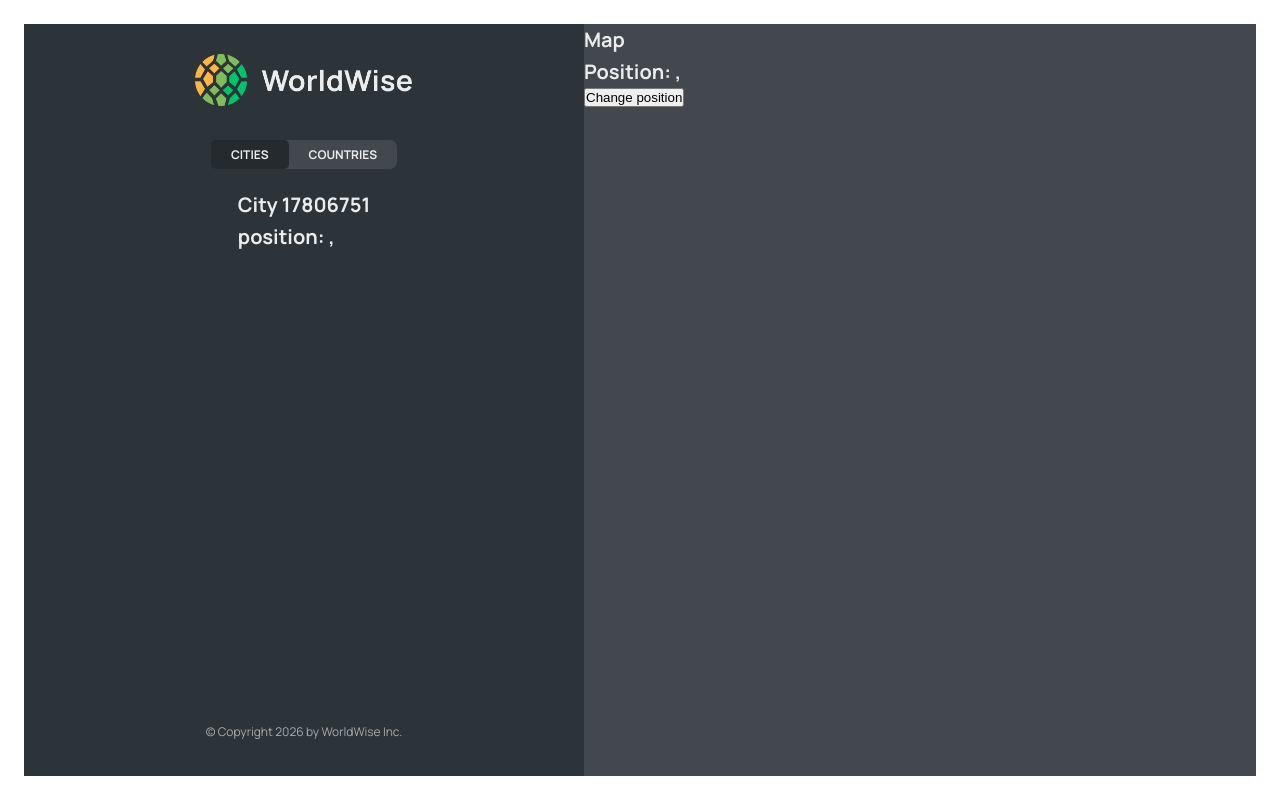
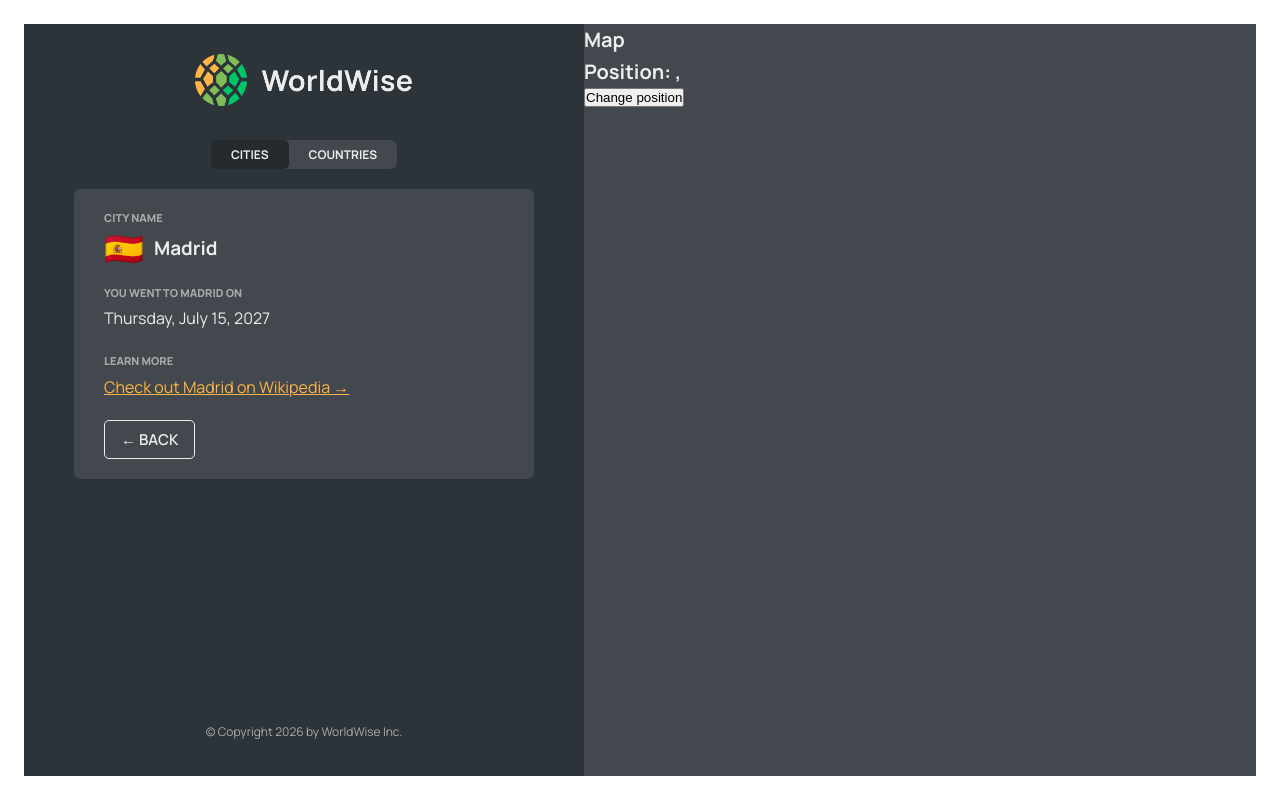
Before and after one commit to Emirkcgl/Wordwise, a React (Vite) app: page /app/cities/17806751 in a window 1280 px wide. Built offline with nearby package versions, Linux system fonts and the light colour scheme; data requests are answered from the project's data file.

Commit message:
Finishing the City View

```diff
--- a/data/cities.json
+++ b/data/cities.json
@@ -35,6 +35,66 @@
         "lng": 13.376933665713324
       },
       "id": 98443197
+    },
+    {
+      "cityName": "Paris",
+      "country": "France",
+      "emoji": "🇫🇷",
+      "date": "2027-05-21T11:12:10.138Z",
+      "notes": "Eiffel Tower was incredible",
+      "position": {
+        "lat": 48.856614,
+        "lng": 2.3522219
+      },
+      "id": 54321001
+    },
+    {
+      "cityName": "Rome",
+      "country": "Italy",
+      "emoji": "🇮🇹",
+      "date": "2027-03-09T14:44:12.138Z",
+      "notes": "Best pasta ever",
+      "position": {
+        "lat": 41.902782,
+        "lng": 12.496366
+      },
+      "id": 54321002
+    },
+    {
+      "cityName": "Tokyo",
+      "country": "Japan",
+      "emoji": "🇯🇵",
+      "date": "2027-08-01T18:12:44.138Z",
+      "notes": "Shibuya crossing is crazy",
+      "position": {
+        "lat": 35.6761919,
+        "lng": 139.6503106
+      },
+      "id": 54321003
+    },
+    {
+      "cityName": "New York",
+      "country": "USA",
+      "emoji": "🇺🇸",
+      "date": "2027-06-11T10:31:22.138Z",
+      "notes": "Central Park walk",
+      "position": {
+        "lat": 40.712776,
+        "lng": -74.005974
+      },
+      "id": 54321004
+    },
+    {
+      "cityName": "Istanbul",
+      "country": "Turkey",
+      "emoji": "🇹🇷",
+      "date": "2027-04-17T12:10:33.138Z",
+      "notes": "Bosphorus view",
+      "position": {
+        "lat": 41.00824,
+        "lng": 28.978359
+      },
+      "id": 54321005
     }
   ]
 }
--- /dev/null
+++ b/src/components/BackButton.jsx
@@ -0,0 +1,19 @@
+import { useNavigate } from "react-router-dom";
+import Button from "./Button";
+function BackButton() {
+  const navigate = useNavigate();
+
+  return (
+    <Button
+      type="back"
+      onClick={(e) => {
+        e.preventDefault();
+        navigate(-1);
+      }}
+    >
+      &larr; Back
+    </Button>
+  );
+}
+
+export default BackButton;
--- a/src/components/City.jsx
+++ b/src/components/City.jsx
@@ -1,5 +1,9 @@
 import styles from "./City.module.css";
-import { useParams, useSearchParams } from "react-router-dom";
+import { useParams } from "react-router-dom";
+import { useCities } from "../contexts/CitiesContext";
+import { useEffect } from "react";
+import Spinner from "./Spinner";
+import BackButton from "./BackButton";
 const formatDate = (date) =>
   new Intl.DateTimeFormat("en", {
     day: "numeric",
@@ -11,38 +15,29 @@ const formatDate = (date) =>
 function City() {
   const { id } = useParams();
 
-  const [searchParams, setSearchParams] = useSearchParams();
+  const { getCity, currentCity, isLoading } = useCities();
 
-  const lat = searchParams.get("lat");
-  const lng = searchParams.get("lng");
+  useEffect(() => {
+    getCity(id);
+  }, [id]);
 
-  // TEMP DATA
-  const currentCity = {
-    cityName: "Lisbon",
-    emoji: "🇵🇹",
-    date: "2027-10-31T15:59:59.138Z",
-    notes: "My favorite city so far!",
-  };
+  if (isLoading) return <Spinner />;
 
   const { cityName, emoji, date, notes } = currentCity;
 
   return (
-    <h1>
-      City {id}
-      <p>
-        {" "}
-        position: {lat}, {lng}
-      </p>
-    </h1>
-  );
+    <div className={styles.city}>
+      <div className={styles.row}>
+        <h6>City name</h6>
+        <h3>
+          <span>{emoji}</span> {cityName}
+        </h3>
+      </div>
 
-  /* return (
-    <div className={styles.city}>
       <div className={styles.row}>
         <h6>You went to {cityName} on</h6>
         <p>{formatDate(date || null)}</p>
       </div>
-
       {notes && (
         <div className={styles.row}>
           <h6>Your notes</h6>
@@ -60,10 +55,11 @@ function City() {
           Check out {cityName} on Wikipedia &rarr;
         </a>
       </div>
-
-      <div></div>
+      <div>
+        <BackButton />
+      </div>
     </div>
-  ); */
+  );
 }
 
 export default City;
--- a/src/components/City.module.css
+++ b/src/components/City.module.css
@@ -3,12 +3,29 @@
   max-height: 70%;
   background-color: var(--color-dark--2);
   border-radius: 7px;
-  overflow: scroll;
+  overflow-y: auto;
+  overflow-x: hidden;
 
   width: 100%;
   display: flex;
   flex-direction: column;
   gap: 2rem;
+}
+
+/* Scrollbar'ı tema ile uyumlu yap (beyazlık gitsin) */
+.city::-webkit-scrollbar {
+  width: 6px;
+}
+.city::-webkit-scrollbar-track {
+  background: var(--color-dark--1);
+  border-radius: 3px;
+}
+.city::-webkit-scrollbar-thumb {
+  background: var(--color-dark--0);
+  border-radius: 3px;
+}
+.city::-webkit-scrollbar-thumb:hover {
+  background: var(--color-light--1);
 }
 
 .row {
--- a/src/components/CityItem.jsx
+++ b/src/components/CityItem.jsx
@@ -1,7 +1,7 @@
 import React from "react";
 import styles from "./CityItem.module.css";
 import { Link } from "react-router-dom";
-
+import { useCities } from "../contexts/CitiesContext";
 const formatDate = (date) =>
   new Intl.DateTimeFormat("en", {
     day: "numeric",
@@ -11,13 +11,14 @@ const formatDate = (date) =>
   }).format(new Date(date));
 
 export default function CityItem({ city }) {
+  const { currentCity } = useCities();
+
   const { id, cityName, emoji, date, position } = city;
-  console.log(position);
 
   return (
     <li>
       <Link
-        className={styles.cityItem}
+        className={`${styles.cityItem} ${id === currentCity?.id ? styles["cityItem--active"] : ""}`}
         to={`${id}?lat=${position.lat}&lng=${position.lng}`}
       >
         <span className={styles.emoji}>{emoji}</span>
--- a/src/components/Form.jsx
+++ b/src/components/Form.jsx
@@ -4,7 +4,7 @@ import { useState } from "react";
 
 import styles from "./Form.module.css";
 import Button from "./Button";
-import { useNavigate } from "react-router-dom";
+import BackButton from "./BackButton";
 
 export function convertToEmoji(countryCode) {
   const codePoints = countryCode
@@ -19,8 +19,6 @@ function Form() {
   const [country, setCountry] = useState("");
   const [date, setDate] = useState(new Date());
   const [notes, setNotes] = useState("");
-
-  const navigate = useNavigate();
 
   return (
     <form className={styles.form}>
@@ -54,15 +52,7 @@ function Form() {
 
       <div className={styles.buttons}>
         <Button type="primary">Add</Button>
-        <Button
-          type="back"
-          onClick={(e) => {
-            e.preventDefault();
-            navigate(-1);
-          }}
-        >
-          &larr; Back
-        </Button>
+        <BackButton />
       </div>
     </form>
   );
--- a/src/contexts/CitiesContext.jsx
+++ b/src/contexts/CitiesContext.jsx
@@ -5,6 +5,7 @@ const CitiesContext = createContext();
 function CitiesProvider({ children }) {
   const [cities, setCities] = useState([]);
   const [isLoading, setIsLoading] = useState(false);
+  const [currentCity, setCurrentCity] = useState({});
 
   useEffect(() => {
     const fetchCities = async () => {
@@ -21,8 +22,23 @@ function CitiesProvider({ children }) {
     };
     fetchCities();
   }, []);
+
+  async function getCity(id) {
+    try {
+      setIsLoading(true);
+      const res = await fetch(`${BASE_URL}/cities/${id}`);
+      const data = await res.json();
+      setCurrentCity(data);
+      return data;
+    } catch (error) {
+      throw new Error(error);
+    } finally {
+      setIsLoading(false);
+    }
+  }
+
   return (
-    <CitiesContext.Provider value={{ cities, isLoading }}>
+    <CitiesContext.Provider value={{ cities, isLoading, currentCity, getCity }}>
       {children}
     </CitiesContext.Provider>
   );
@@ -30,6 +46,7 @@ function CitiesProvider({ children }) {
 
 function useCities() {
   const context = useContext(CitiesContext);
+
   if (!context)
     throw new Error("useCities must be used within a CitiesProvider");
   return context;
```
